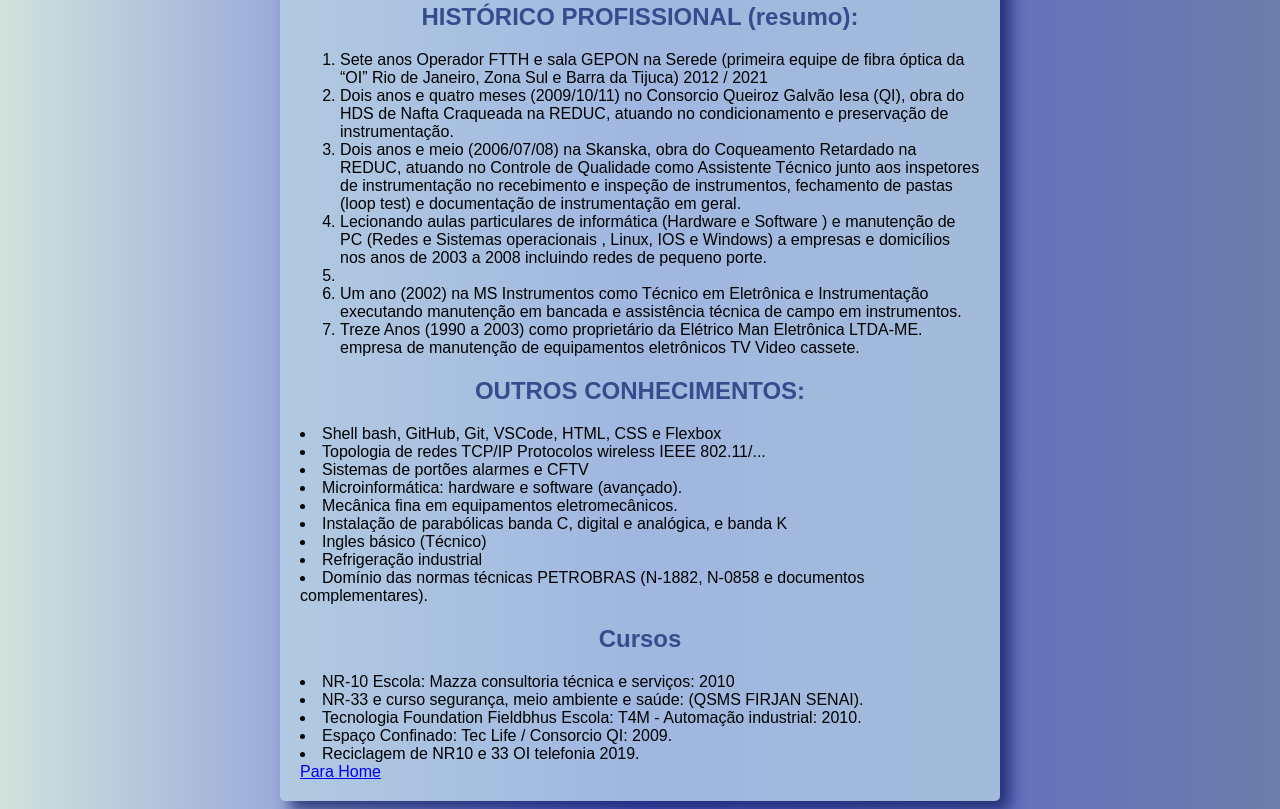
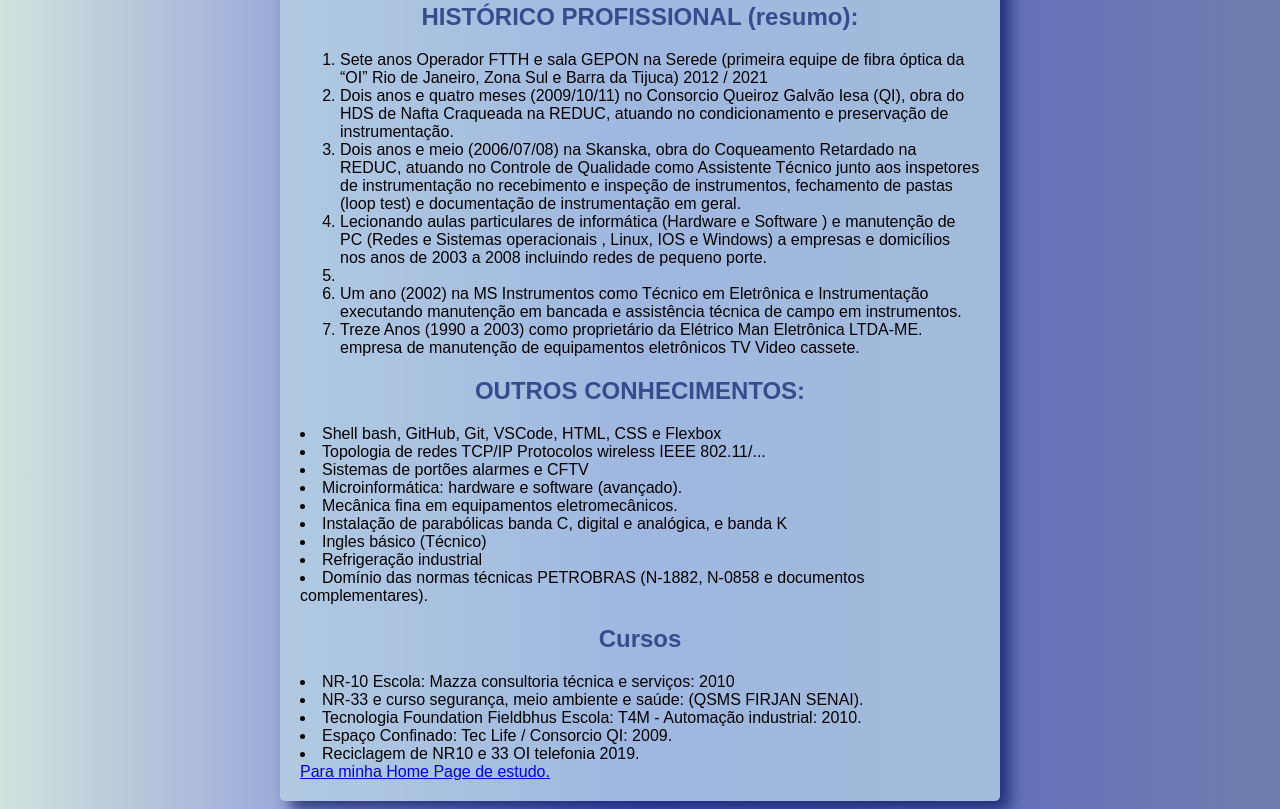
Before and after one commit to rycobuckton/rycobuckton, a plain HTML site: page Curriculum.html in a window 1280 px wide. Shown: the part 538-1347 px from the top of the page. Drawn offline with Linux system fonts and the light colour scheme.

Commit message:
Reapting

```diff
--- a/Curriculum.html
+++ b/Curriculum.html
@@ -76,7 +76,7 @@
 
 
 
-           <a href="index.html">Para Home</a>
+           <a href="index.html">Para minha Home Page de estudo.</a>
        </main>
 
 </body>
--- a/curri.css
+++ b/curri.css
@@ -4,7 +4,7 @@
 }
 
 body {
-    background-image: linear-gradient(to left, #6E7DAB, #5762d5, #d1e3dd);}
+    background-image: repeating-linear-gradient(to left, #6E7DAB, #5762d5, #d1e3dd);}
 
 main {
     background-color: hsla(201, 44%, 81%, 0.74);
```
